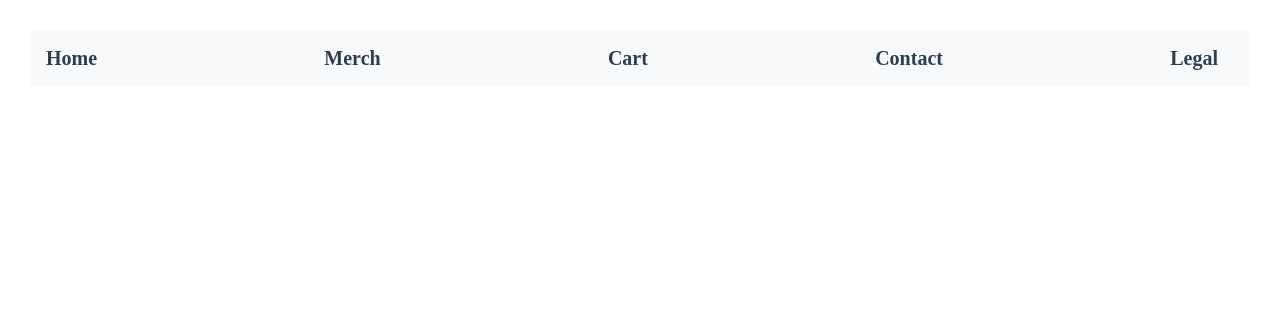
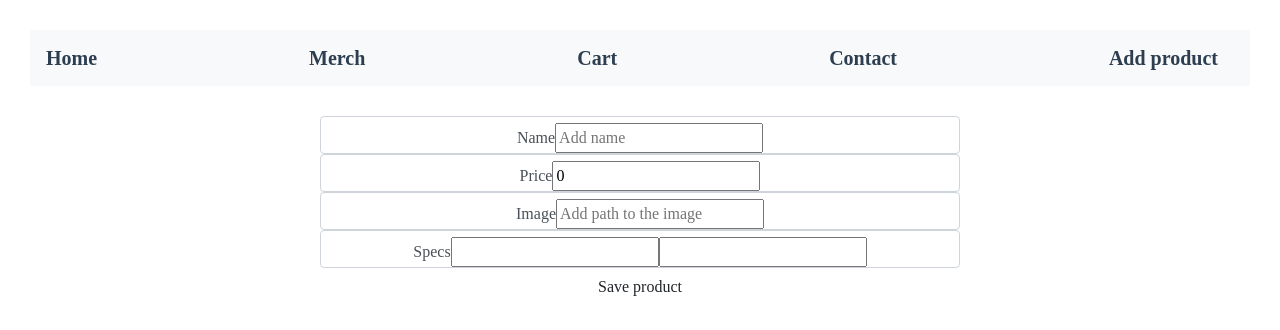
Before and after one commit to CleverDarkSolutions/vue-shop, a Vue app: page /AddProduct in a window 1280 px wide. Shown: the top 330 px of the page. Built offline with nearby package versions, Linux system fonts and the light colour scheme; a web font is replaced by a local one.

Commit message:
Almost done

```diff
--- a/src/App.vue
+++ b/src/App.vue
@@ -20,8 +20,8 @@
       <a class="navbar-brand">Contact</a>
     </router-link>
 
-    <router-link to='/legal'>
-      <a class="navbar-brand">Legal</a>
+    <router-link to='/AddProduct'>
+      <a class="navbar-brand">Add product</a>
     </router-link>
     </nav>
   </div>
--- a/src/router/index.ts
+++ b/src/router/index.ts
@@ -1,7 +1,7 @@
 import { createRouter, createWebHistory, RouteRecordRaw } from 'vue-router'
 import Home from '../views/Home.vue'
 import Merch from '../views/Merch.vue'
-import Legal from '../views/Legal.vue'
+import AddProduct from '../views/AddProduct.vue'
 import Contact from '../views/Contact.vue'
 import Cart from '../views/Cart.vue'
 import ProductPreview from '../views/ProductPreview.vue'
@@ -18,9 +18,9 @@ const routes: Array<RouteRecordRaw> = [
     component: Merch
   },
   {
-    path: '/legal',
-    name: 'Legal',
-    component: Legal
+    path: '/AddProduct',
+    name: 'AddProduct',
+    component: AddProduct
   },
   {
     path: '/contact',
--- a/src/store/index.ts
+++ b/src/store/index.ts
@@ -5,7 +5,7 @@ export default createStore({
     products: [
       {
         id: 1,
-        label: 'Koks sluchawki',
+        label: 'Headphones',
         price: 200,
         img: 'https://i5.walmartimages.com/asr/e02e2d52-5ade-4236-b24a-e9c88faadf46.8d82c070488397fe72d864004a9bac8b.png',
         misc: [
@@ -15,7 +15,7 @@ export default createStore({
       },
       {
         id: 2,
-        label: 'Mikrofon tracer',
+        label: 'Tracer microphone',
         price: 70,
         img: 'https://image.ceneostatic.pl/data/products/37901263/i-tracer-mikrofon-tracet-screamer.jpg',
         misc: [
@@ -25,7 +25,7 @@ export default createStore({
       },
       {
         id: 3,
-        label: 'Dysk Adata',
+        label: 'ADATA Disk',
         price: 400,
         img: 'https://allegro.stati.pl/AllegroIMG/PRODUCENCI/A-DATA/AHV620S-1TU3-CBK/a2.jpg',
         misc: [
@@ -45,7 +45,7 @@ export default createStore({
       },
       {
         id: 5,
-        label: 'Procesor Intel',
+        label: 'Intel I9',
         price: 3000,
         img: 'https://4.allegroimg.com/s512/11e3bc/5137651f4babbba8a21e6f4b8184/PROCESOR-INTEL-CORE-i9-7920X-FCLGA2066-OEM',
         misc: [
@@ -76,6 +76,16 @@ export default createStore({
       state.cart.push(index)
       console.log('Addtocart store')
       console.log(index)
+    },
+    removeFromCart (state, index) {
+      state.cart.splice(index, 1)
+      console.log(state)
+    },
+    clearCart (state) {
+      state.cart = []
+    },
+    addNewProduct (state, payload) {
+      state.products.push(payload)
     }
   },
   getters: {
--- /dev/null
+++ b/src/views/AddProduct.vue
@@ -0,0 +1,66 @@
+<template>
+    <div>
+        <form @submit='onSubmit'>
+            <div class='form-control'>
+              <label>Name</label>
+              <input type='text' v-model='name' name='name' placeholder='Add name'/>
+            </div>
+            <div class='form-control'>
+              <label>Price</label>
+              <input type='number' v-model='price' name='price' placeholder='Add price'/>
+            </div>
+            <div class='form-control'>
+              <label>Image</label>
+              <input type='text' v-model='image' name='image' placeholder='Add path to the image'/>
+            </div>
+            <div class='form-control'>
+              <label>Specs</label>
+              <input type='text' v-model='info1' name='info1'/>
+              <input type='text' v-model='info2' name='info2'/>
+            </div>
+            <input type='submit' value='Save product' class='btn btn-block'/>
+        </form>
+    </div>
+</template>
+
+<script>
+import { defineComponent } from 'vue'
+import store from '../store/index.ts'
+
+export default defineComponent({
+  data () {
+    return {
+      name: '',
+      price: 0,
+      image: '',
+      info1: '',
+      info2: ''
+    }
+  },
+  methods: {
+    onSubmit (e) {
+      e.preventDefault()
+      const newProduct = {
+        id: Math.floor(Math.random() * 1000),
+        label: this.name,
+        price: this.price,
+        img: this.image,
+        misc: [this.info1, this.info2]
+      }
+      store.commit('addNewProduct', newProduct)
+      this.name = ''
+      this.price = 0
+      this.image = ''
+      this.info1 = ''
+      this.info2 = ''
+    }
+  }
+})
+</script>
+
+<style scoped>
+form {
+    width: 50%;
+    margin: auto;
+}
+</style>
--- a/src/views/Cart.vue
+++ b/src/views/Cart.vue
@@ -4,35 +4,42 @@
   <thead>
     <tr>
       <th scope="col">ID</th>
-      <th scope="col">Nazwa</th>
-      <th scope="col">Cena</th>
-      <th scope="col">Zdjecie</th>
+      <th scope="col">Name</th>
+      <th scope="col">Price</th>
+      <th scope="col">Image</th>
+      <th scope="col">Delete</th>
     </tr>
   </thead>
-    <tbody v-for="key in items" :key="key">
-    <tr v-if="key>0">
-      <th scope="row">{{key}}</th>
-      <td>Mark</td>
-      <td>Otto</td>
-      <td>@mdo</td>
+    <tbody v-for="array in cart" :key="array">
+    <tr v-for="key in array" :key="key">
+      <th scope="row">{{key.id}}</th>
+      <td>{{key.label}}</td>
+      <td>{{key.price}}</td>
+      <td><img :src='key.img'></td>
+      <td><Button @click="deleteItem(key.id)" label="X"></Button></td>
     </tr>
   </tbody>
 </table>
+    <Button @click="checkout()" v-if="items.length > 1" class='btn btn-success' label='Checkout'></Button>
     </div>
 </template>
 
 <script>
 import { defineComponent } from 'vue'
 import store from '../store/index.ts'
+import Button from '../components/Button.vue'
 
 const products = store.getters.returnProducts
 
 export default defineComponent({
+  components: {
+    Button
+  },
   data () {
     return {
       items: Array,
       allProducts: Array,
-      cart: Array
+      cart: []
     }
   },
   created () {
@@ -43,11 +50,52 @@ export default defineComponent({
     console.log(this.allProducts)
     let i = 0
     while (i < this.items.length) {
-      const help = this.allProducts.filter((item) => item.id === i)
+      const help = this.allProducts.filter((item) => item.id === this.items[i])
+      console.log(help)
       this.cart.push(help)
       i++
     }
     console.log(this.cart)
+  },
+  methods: {
+    deleteItem (index) {
+      let i = 0
+      let help
+      while (true) {
+        // console.log(i)
+        help = this.cart[i].filter((item) => item.id === index)
+        // console.log(help)
+        if (help.length > 0) {
+          break
+        }
+        i++
+      }
+      const finalIndex = help[0].id
+      console.log(finalIndex)
+      console.log(i)
+      console.log(this.cart)
+
+      this.cart.splice(i, 1)
+      store.commit('removeFromCart', i)
+    },
+    checkout () {
+      console.log('checkout')
+      store.commit('clearCart')
+      this.cart = []
+      this.items = []
+    }
   }
 })
 </script>
+
+<style scoped>
+img {
+    width: 10vw;
+    height: 10vh;
+}
+
+table {
+    width: 80%;
+    margin: auto;
+}
+</style>
--- a/src/views/Legal.vue
+++ /dev/null
@@ -1,3 +0,0 @@
-<template>
-    <div>huuj</div>
-</template>
--- a/src/views/Merch.vue
+++ b/src/views/Merch.vue
@@ -30,11 +30,6 @@ export default defineComponent({
   },
   created () {
     this.products = products
-  },
-  methods: {
-    displayProduct () {
-      console.log('chuuj')
-    }
   }
 })
 </script>
--- a/src/views/ProductPreview.vue
+++ b/src/views/ProductPreview.vue
@@ -10,7 +10,7 @@
       </span>
       <div>
       <router-link to='/merch'>
-      <Button class='btn btn-success' @button-clicked='addToCart()' label='Dodaj do koszyka'></Button>
+      <Button class='btn btn-success' @button-clicked='addToCart()' label='Add to cart'></Button>
       </router-link>
       <h3>{{product.price}} zł</h3>
       </div>
```
